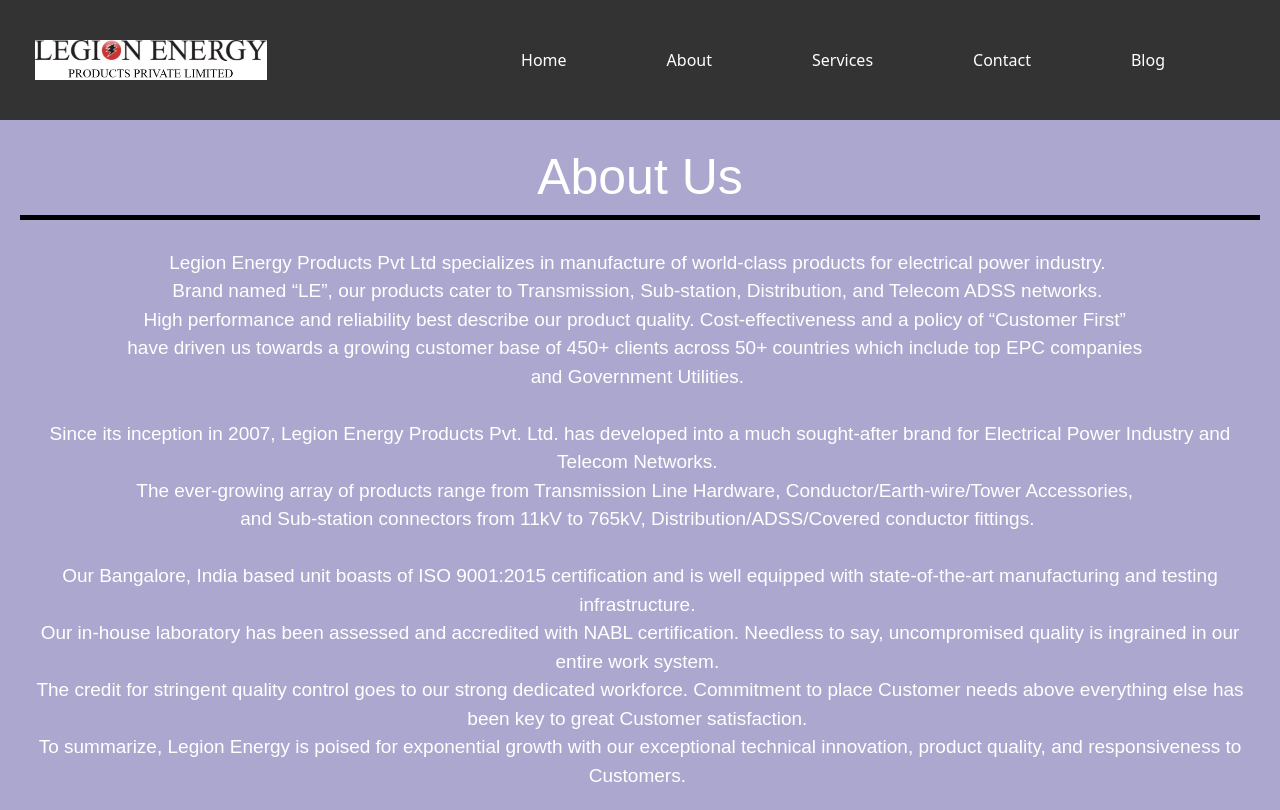
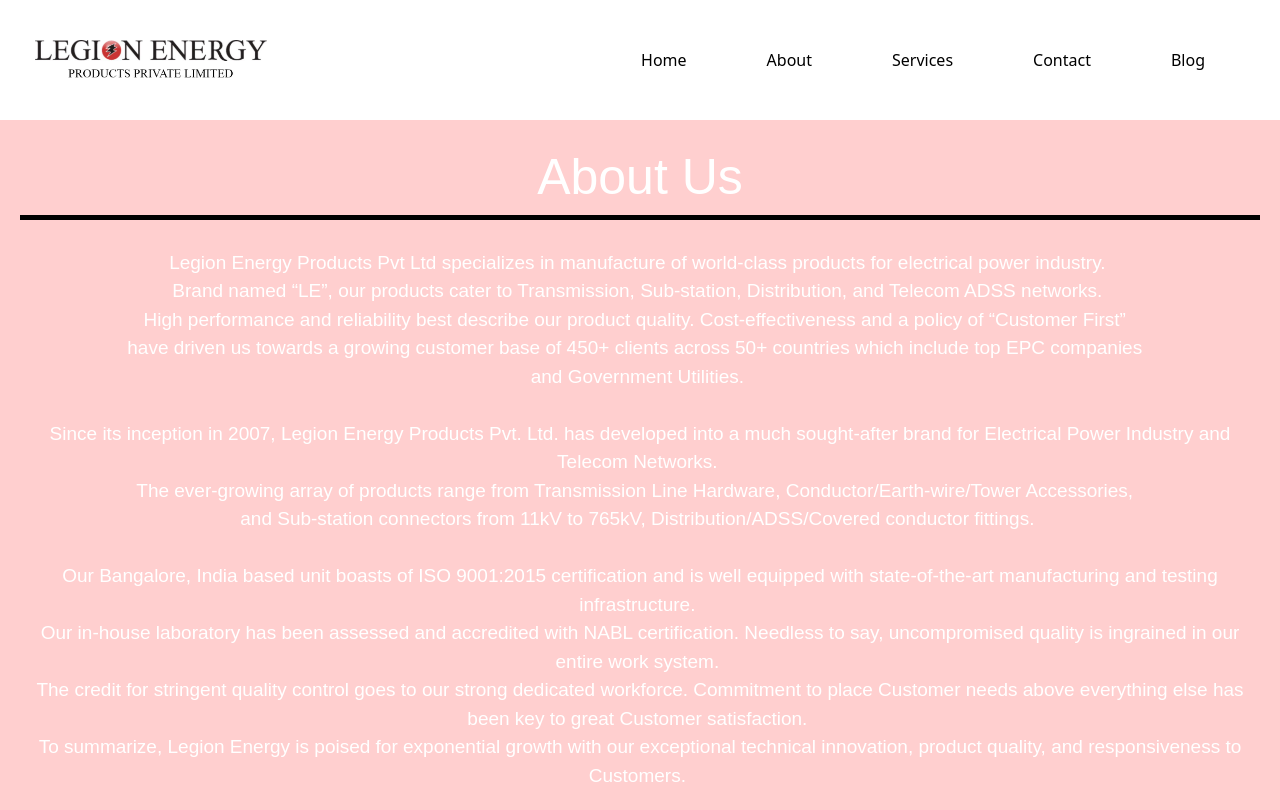
Before and after one commit to rohanharugop/LEportal, a React (Create React App) app: page /about in a window 1280 px wide. Built offline with nearby package versions, Linux system fonts and the light colour scheme.

Commit message:
CSS changes

```diff
--- a/src/App.css
+++ b/src/App.css
@@ -14,7 +14,7 @@
 }
 
 .App-header {
-  background-color: #282c34;
+  background-color: white;
   min-height: 100vh;
   display: flex;
   flex-direction: column;
--- a/src/components/Navbar/Header.css
+++ b/src/components/Navbar/Header.css
@@ -1,25 +1,46 @@
+/* Styling for the horizontal navigation bar */
 .header {
-  width: 100%; /* Adjust the width */
-  max-width: auto; /* Optional: Control maximum length */
-  background-color: #333;
+  width: 100%;
+  background-color: white; /* Set navbar background to white */
   display: flex;
   justify-content: space-between;
   align-items: center;
-  padding: 10px 15px; /* Reduced padding */
+  padding: 10px 15px; /* Adjust padding */
   box-sizing: border-box;
   margin: 0 auto; /* Center navbar */
 }
 
+/* Styling the unordered list to display horizontally */
 .header ul {
   margin: 0;
   padding: 0;
   list-style: none;
   display: flex;
-  justify-content: flex-end;
+  justify-content: flex-end; /* Aligns nav items to the right */
 }
 
+/* Styling each list item */
 .header li {
   margin: 0;
   padding: 0;
-  margin-right: 100px; /* Reduced margin between nav items */
+  margin-right: 40px; /* Adjust spacing between nav items */
+
 }
+
+/* Styling each link */
+.header a {
+  display: block;
+  color: black;
+  text-align: center;
+  padding: 10px 20px;
+  text-decoration: none;
+  transition: background-color 0.3s;
+}
+
+
+/* Hover effect for links */
+.header a:hover { /* Light background color on hover */
+  border-bottom: 2px solid #2f4e85;
+
+
+}
--- a/src/pages/AboutPage.css
+++ b/src/pages/AboutPage.css
@@ -21,7 +21,7 @@
   color: transparent; /* Makes the text background appear */
 }
 body{
-  background-color: rgb(172, 167, 206);
+  background-color: rgb(255, 207, 207);
   color: white;
 }
 h1{
```
